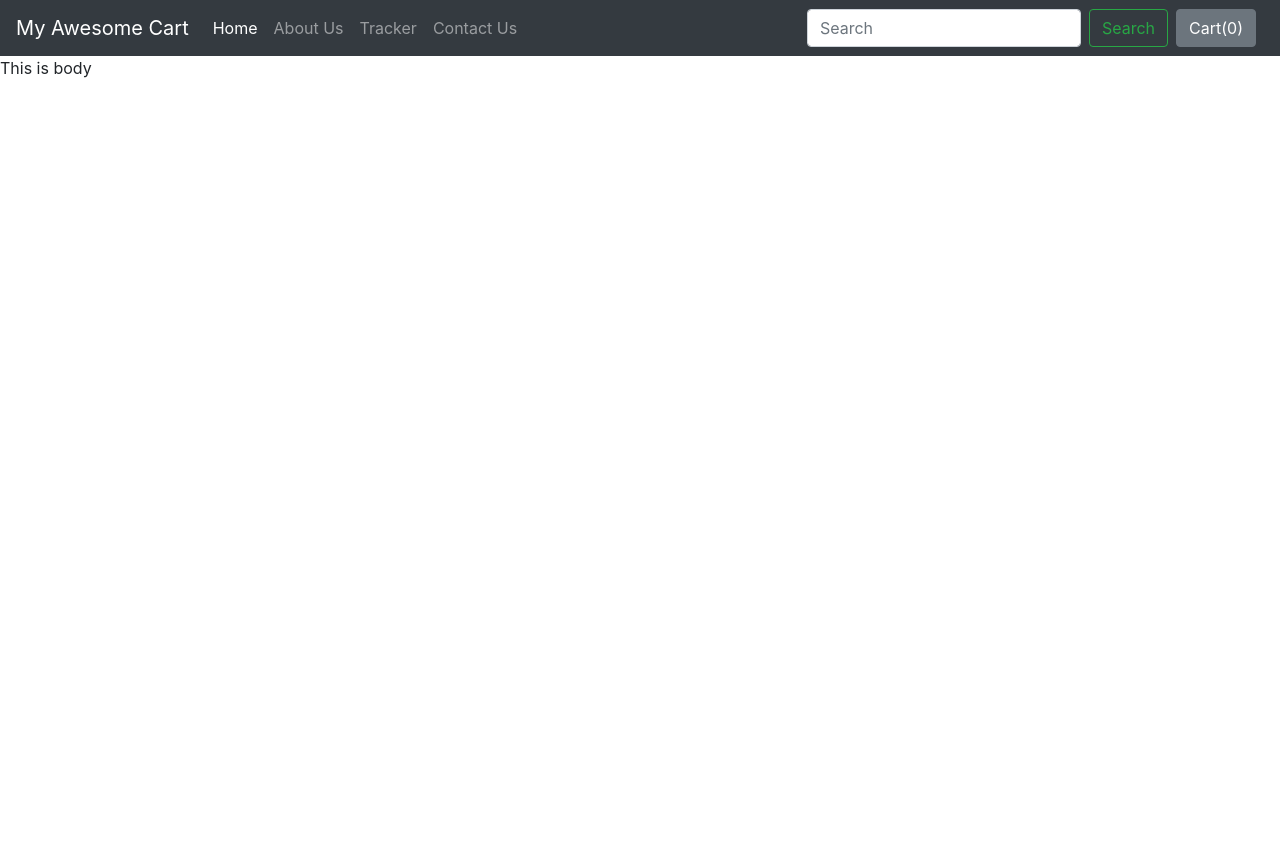
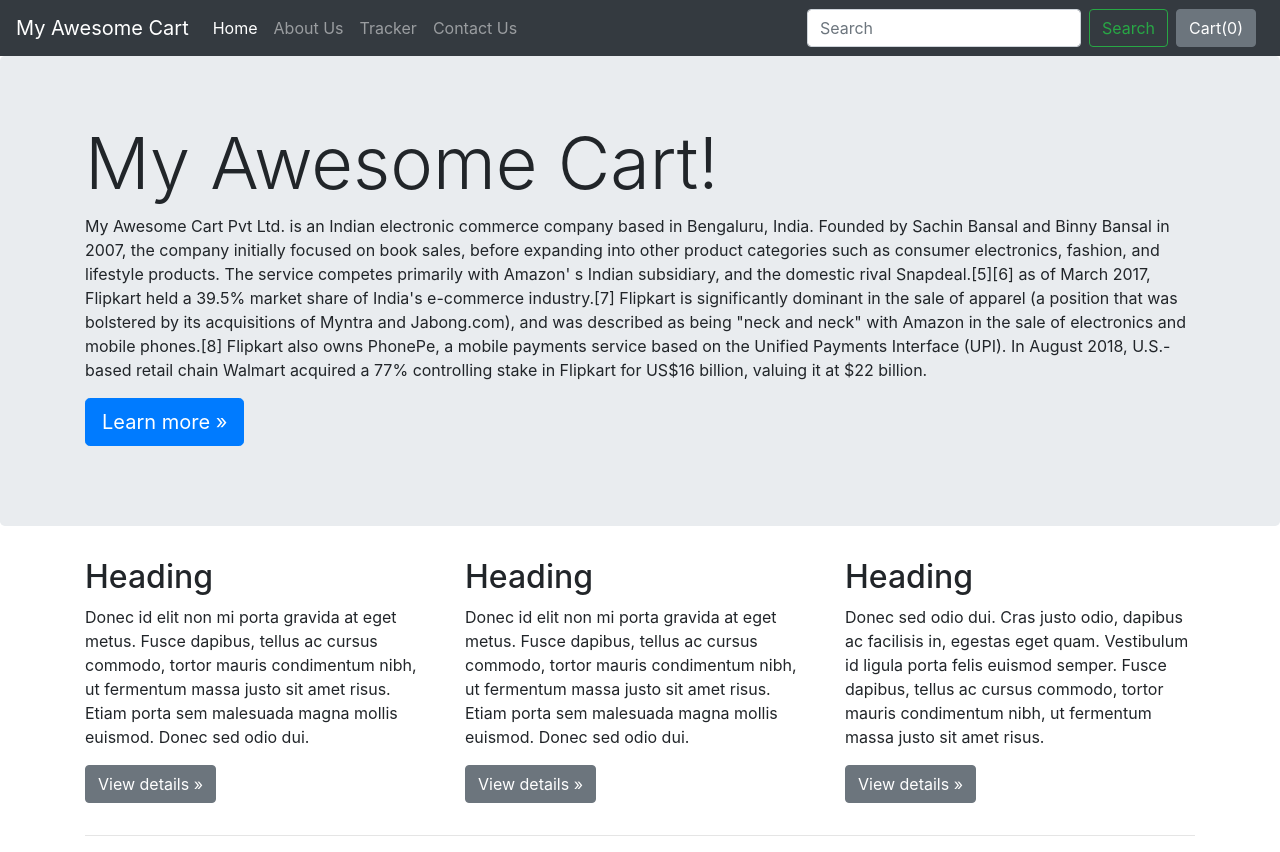
Before and after one commit to anujyadav73/Ecommerce_Website, a Django app: template shop/templates/shop/about.html in a window 1280 px wide. Before the commit the page ends 78 px from the top, so only its background shows below. Run offline with Django 3.2, Linux system fonts and the light colour scheme; the template is opened without the code that fills it, so the values that code supplies are empty; some libraries are stand-ins or nearby versions.

Commit message:
modification

```diff
--- a/shop/templates/shop/about.html
+++ b/shop/templates/shop/about.html
@@ -1,4 +1,54 @@
 {% extends 'shop/basic.html' %}
 
-{% block title%} This is about Page{% endblock %}
-{% block body %} This is body {% endblock %}
+{% block title%} About Us{% endblock %}
+{% block body %}
+
+
+
+
+<main role="main">
+
+  <!-- Main jumbotron for a primary marketing message or call to action -->
+  <div class="jumbotron">
+    <div class="container">
+      <h1 class="display-3">My Awesome Cart!</h1>
+      <p>My Awesome Cart Pvt Ltd. is an Indian electronic commerce company based in Bengaluru, India. Founded by Sachin Bansal and Binny Bansal in 2007, the company initially focused on book sales, before expanding into other product categories such as consumer electronics, fashion, and lifestyle products.
+
+The service competes primarily with Amazon' s Indian subsidiary, and the domestic rival Snapdeal.[5][6] as of March 2017, Flipkart held a 39.5% market share of India's e-commerce industry.[7] Flipkart is significantly dominant in the sale of apparel (a position that was bolstered by its acquisitions of Myntra and Jabong.com), and was described as being "neck and neck" with Amazon in the sale of electronics and mobile phones.[8] Flipkart also owns PhonePe, a mobile payments service based on the Unified Payments Interface (UPI).
+
+In August 2018, U.S.-based retail chain Walmart acquired a 77% controlling stake in Flipkart for US$16 billion, valuing it at $22 billion.</p>
+      <p><a class="btn btn-primary btn-lg" href="#" role="button">Learn more »</a></p>
+    </div>
+  </div>
+
+  <div class="container">
+    <!-- Example row of columns -->
+    <div class="row">
+      <div class="col-md-4">
+        <h2>Heading</h2>
+        <p>Donec id elit non mi porta gravida at eget metus. Fusce dapibus, tellus ac cursus commodo, tortor mauris condimentum nibh, ut fermentum massa justo sit amet risus. Etiam porta sem malesuada magna mollis euismod. Donec sed odio dui. </p>
+        <p><a class="btn btn-secondary" href="#" role="button">View details »</a></p>
+      </div>
+      <div class="col-md-4">
+        <h2>Heading</h2>
+        <p>Donec id elit non mi porta gravida at eget metus. Fusce dapibus, tellus ac cursus commodo, tortor mauris condimentum nibh, ut fermentum massa justo sit amet risus. Etiam porta sem malesuada magna mollis euismod. Donec sed odio dui. </p>
+        <p><a class="btn btn-secondary" href="#" role="button">View details »</a></p>
+      </div>
+      <div class="col-md-4">
+        <h2>Heading</h2>
+        <p>Donec sed odio dui. Cras justo odio, dapibus ac facilisis in, egestas eget quam. Vestibulum id ligula porta felis euismod semper. Fusce dapibus, tellus ac cursus commodo, tortor mauris condimentum nibh, ut fermentum massa justo sit amet risus.</p>
+        <p><a class="btn btn-secondary" href="#" role="button">View details »</a></p>
+      </div>
+    </div>
+
+    <hr>
+
+  </div> <!-- /container -->
+
+</main>
+
+
+
+
+
+{% endblock %}
--- a/shop/templates/shop/index.html
+++ b/shop/templates/shop/index.html
@@ -70,8 +70,9 @@
             <img src='/media/{{i.image}}' class="card-img-top" alt="...">
             <div class="card-body">
               <h5 class="card-title">{{i.product_name}}</h5>
-              <p class="card-text">{{i.desc}}</p>
+              <p class="card-text">{{i.desc|slice:"0:53"}}...</p>
               <button id="pr{{i.id}}" class="btn btn-primary cart">Add To Cart</button>
+              <a href="/shop/productview/{{i.id}}"><button id="qv{{i.id}}" class="btn btn-primary cart">QuickView</button></a>
             </div>
           </div>
         </div>
--- a/shop/urls.py
+++ b/shop/urls.py
@@ -8,7 +8,7 @@
     path('contact/',views.shop_contact,name='ShopContact'),
     path('tracker/',views.shop_tracker,name='ShopTracker'),
     path('search/',views.shop_search,name='ShopSearch'),
-    path('productview/',views.shop_productview,name='ShopProductView'),
+    path('productview/<int:myid>',views.shop_productview,name='ShopProductView'),
     path('checkout/',views.shop_checkout,name='ShopCheckout'),
     path('cart/',views.shop_cart,name='ShopCart'),
 ]
--- a/shop/views.py
+++ b/shop/views.py
@@ -40,8 +40,10 @@
 def shop_search(request):
     return render(request, 'shop/search.html')
 
-def shop_productview(request):
-    return render(request, 'shop/productview.html')
+def shop_productview(request, myid):
+    # Fetch the product using the id
+    product = Product.objects.filter(id=myid)
+    return render(request, 'shop/productview.html', {'product':product[0]})
 
 def shop_checkout(request):
     return render(request, 'shop/checkout.html')
```
Also changed, not shown: shop/templates/shop/contact.html (+31 -2 lines), shop/templates/shop/productview.html (+65 -2 lines).
